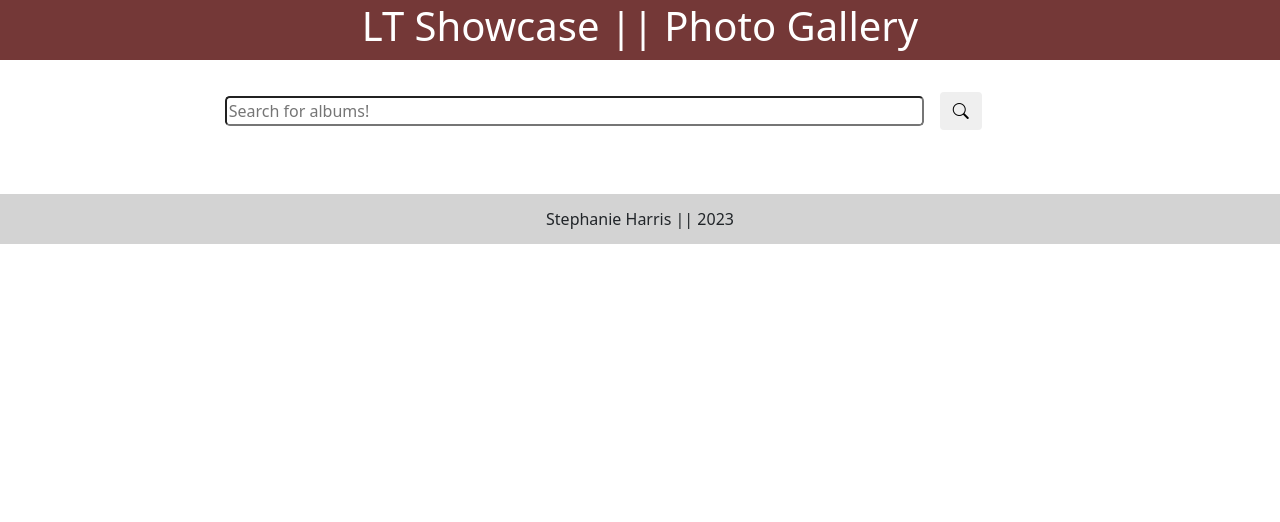
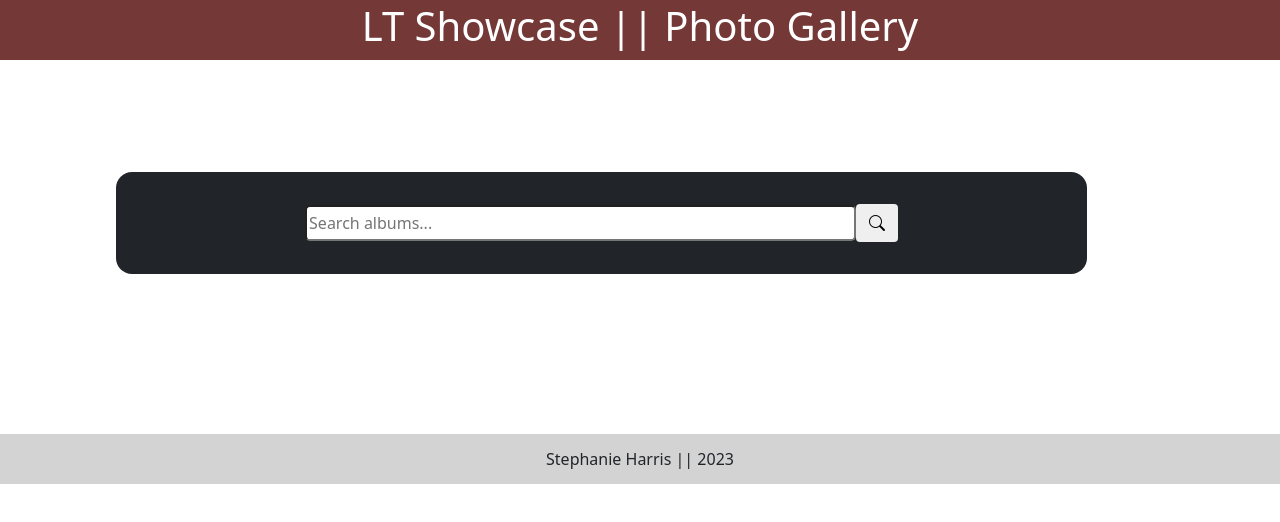
Before and after one commit to HarrisSte/LT-Showcase, a React (Vite) app: page / in a window 1280 px wide. Shown: the top 522 px of the page. Built offline with nearby package versions, Linux system fonts and the light colour scheme.

Commit message:
style: finished search bar component

```diff
--- a/src/App.jsx
+++ b/src/App.jsx
@@ -11,7 +11,7 @@ function App() {
     <>
       <div>
         <Header />
-        <main className='mx-3'>
+        <main className='mx-5'>
           <Outlet />
         </main>
         <Footer />
--- a/src/components/Landing/Landing.css
+++ b/src/components/Landing/Landing.css
@@ -4,13 +4,21 @@
     margin-left: 5rem;
     margin-bottom: 4rem;
     text-align: center;
+    margin-top: 5rem;
+    margin-bottom:10rem;
 }
 
 .search-bar {
     width: 70%;
-    margin-right: 1rem;
-    margin-left: 1rem;
+    height: 2.3rem;
     border-radius: .3rem;
+}
+
+.search-container {
+    background-color: #212529;
+    padding: 2rem;
+    border-radius: 1rem;
+
 }
 
 .submit-button {
@@ -19,7 +27,7 @@
 }
 
 .submit-button:hover {
-    box-shadow: 0 0 10px 5px rgba(11, 123, 193, 0.5);
+    box-shadow: 0 0 10px 5px rgba(9, 81, 108);
     border: none;
 }
 
--- a/src/components/Landing/Landing.jsx
+++ b/src/components/Landing/Landing.jsx
@@ -30,15 +30,16 @@ const Search = () => {
 
   return (
     <div className='search'>
-      <Row>
-        <Col>
+      <Row className='search-container'>
+        <Col className='mx-5'>
           <form onSubmit={onSubmit}>
             <input
               className='search-bar'
               type='number'
               min='1'
               max='100'
-              placeholder='Search for albums!'
+              required='true'
+              placeholder='Search albums...'
               value={searchTerm}
               onChange={handleChange}
             />
--- a/src/components/gallery/gallery.jsx
+++ b/src/components/gallery/gallery.jsx
@@ -1,6 +1,7 @@
 // import { Link } from 'react-router-dom';
 import { useLocation } from 'react-router-dom';
 import { Row, Col } from 'react-bootstrap';
+
 import './Gallery.css';
 
 const ResultsCard = () => {
--- a/src/index.css
+++ b/src/index.css
@@ -11,4 +11,5 @@ body {
   flex-direction: column;
   min-height: 100vh;
   background-size: cover;
+
 }
```
